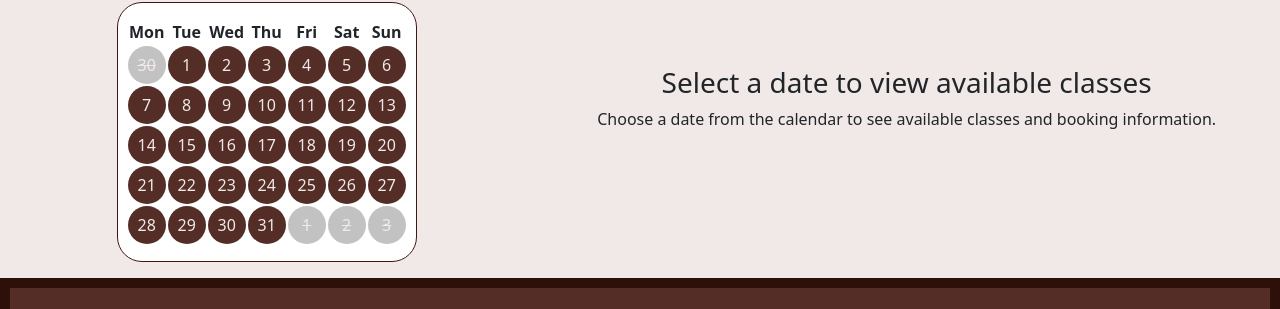
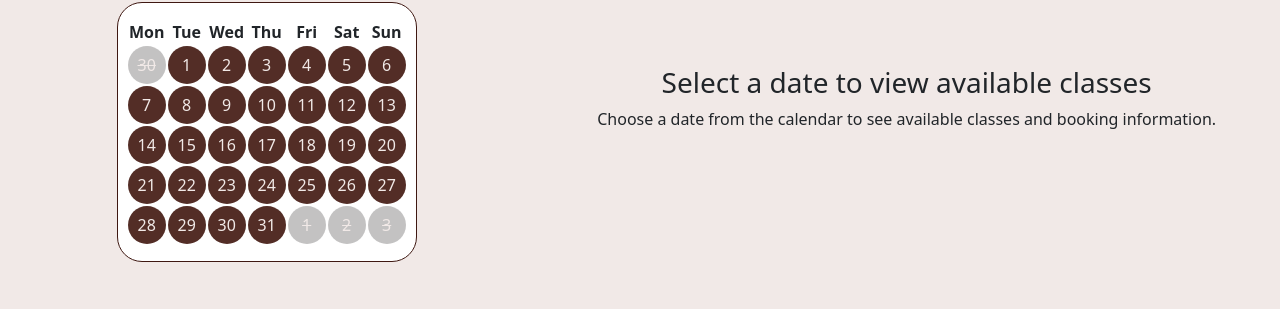
Before and after one commit to mrym-05/muve-pilates, a plain HTML site: page schedule.html in a window 1280 px wide. Shown: the part 347-656 px from the top of the page. Drawn offline with nearby package versions, Linux system fonts and the light colour scheme.

```diff
--- a/assets/css/styles.css
+++ b/assets/css/styles.css
@@ -818,6 +818,7 @@ html {
 #booking-section {
     background-color: var(--secondary-color-highlight);
     border-top: 10px solid var(--primary-color);
+    padding-bottom: 70px;
 }
 
 .calendar-card:hover {
--- a/schedule.html
+++ b/schedule.html
@@ -93,7 +93,7 @@
     <!-- main -->
     <main class="mt-0 flex-grow-1">
 
-        <section id="booking-section" class="container py-3">
+        <section id="booking-section" class="container pt-3">
 
             <div class="row">
 
```
